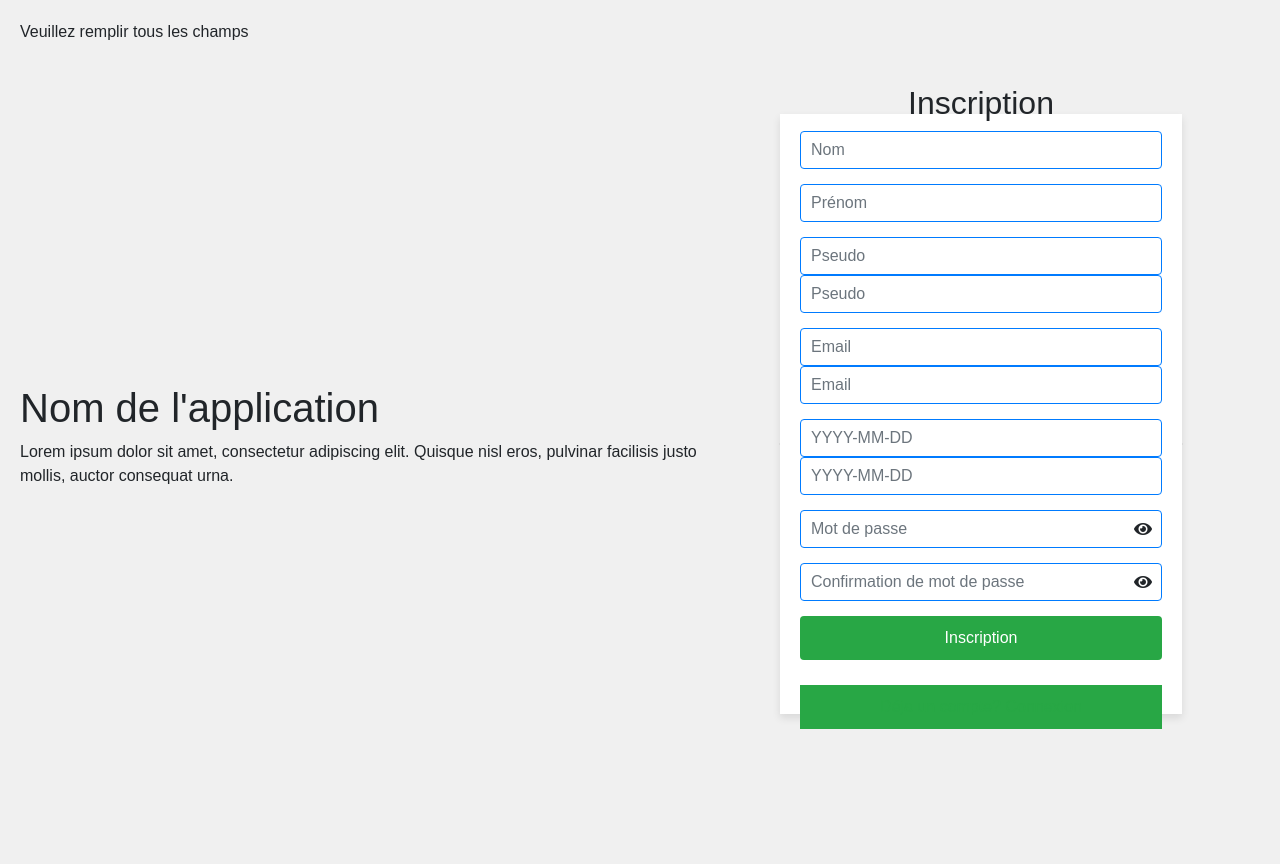
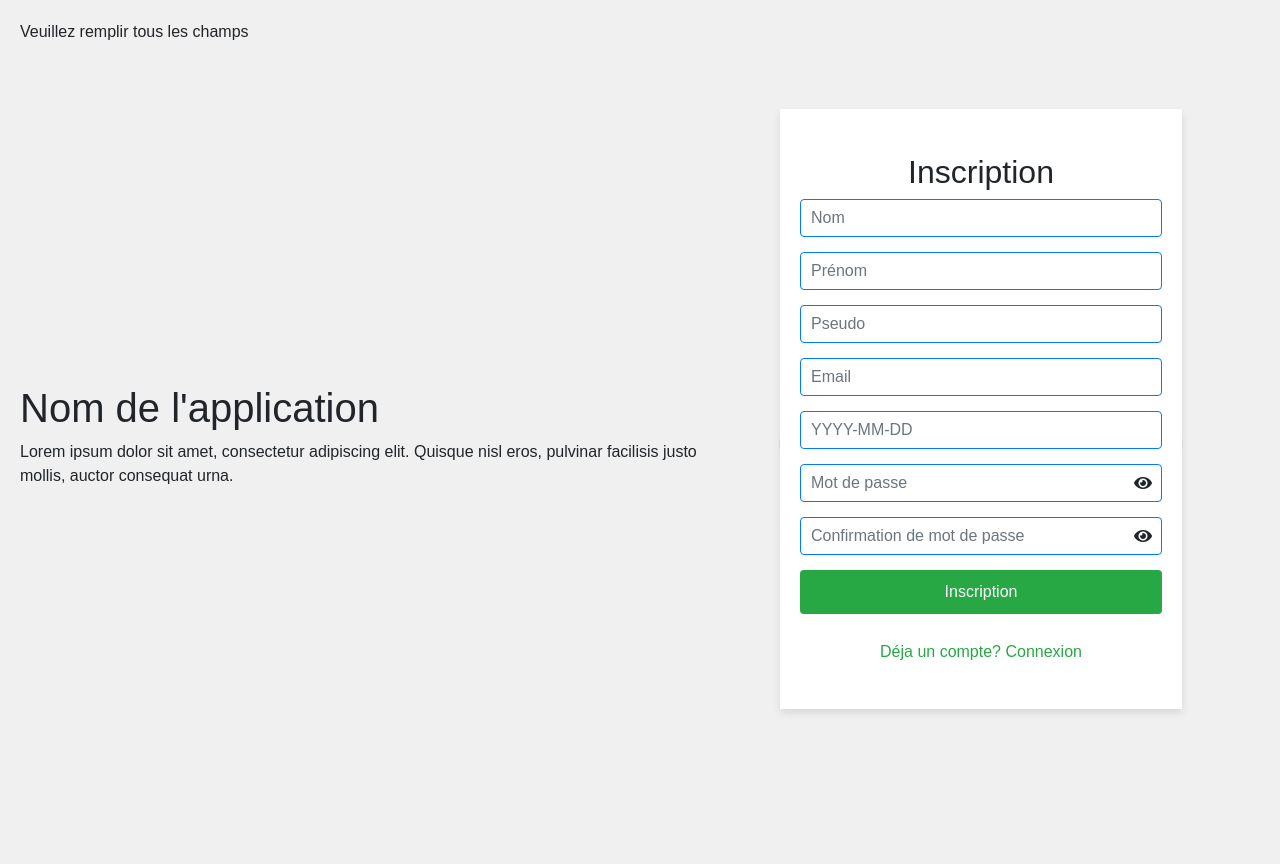
Before and after one commit to Emtarok/projet_TER, a PHP site: page /index.php?action=inscription in a window 1280 px wide. Run offline with PHP 8.4, Linux system fonts and the light colour scheme; some libraries are stand-ins or nearby versions.

Commit message:
Correction des bugs sur l'interface de connexion et d'inscription

```diff
--- a/controllers/inscription.controller.php
+++ b/controllers/inscription.controller.php
@@ -3,6 +3,7 @@
 require_once __DIR__ . '/../models/inscription.model.php';
 
 function handle_request() {
+    // ...code pour gérer l'action inscription...
     if(!isset($_POST['nom'], $_POST['prenom'], $_POST['email'], $_POST['date_naissance'], $_POST['pseudo'], $_POST['password'])){
         echo "Veuillez remplir tous les champs";
         require_once __DIR__ . '/../views/inscription.view.php';
@@ -19,12 +20,10 @@
         $response = set_data($nom, $prenom, $email, $date_naissance, $pseudo, $password_h);
         if($response['success']){
             echo $response['message'];
-            header('Location: index.php?action=connexion');
             require_once __DIR__ . '/../views/connexion.view.php';
             exit();
         }else{
             echo $response['message'];
-            header('Location: index.php?action=inscription');
             require_once __DIR__ . '/../views/inscription.view.php';
             exit();
         }
--- a/index.php
+++ b/index.php
@@ -56,6 +56,10 @@
         require_once __DIR__ . '/controllers/creation.controller.php';
         break;
 
+    case 'update_profile':
+        require_once __DIR__ . '/controllers/profil.controller.php';
+        break;
+
     case 'delete':
         require_once __DIR__ . '/controllers/creation.controller.php';
         break;
--- a/public/css/style.css
+++ b/public/css/style.css
@@ -278,18 +278,9 @@
     resize: none;
 }
 
-<<<<<<< HEAD
 .input-error {
     border: 2px solid red;
     background-color: #ffcccc;
-=======
-/* css pour la croix rouge de suppresion des utilisateurs selectionnes dans l'autocompletion*/
-
-.croix {
-    color: #1c87c9;
-    text-shadow: 2px 2px 4px #00ffff;
-    font-size: 30px;
->>>>>>> f8c96c1125959048f5b8a544577af6e071bc788d
 }
 
 .error-message {
--- a/views/inscription.view.php
+++ b/views/inscription.view.php
@@ -31,32 +31,23 @@
                         </div>
                         <div class="form-group">
                             <input type="text" class="form-control" id="pseudo" name="pseudo" placeholder="Pseudo">
-                            <input type="text" class="form-control" id="pseudo" name="pseudo" placeholder="Pseudo">
                         </div>
                         <div class="form-group">
-                            <input type="text" class="form-control" id="email" name="email" placeholder="Email">
-                            <div class="error-message" id="msg-email"></div>
                             <input type="text" class="form-control" id="email" name="email" placeholder="Email">
                             <div class="error-message" id="msg-email"></div>
                         </div>
                         <div class="form-group">
                             <input type="text" class="form-control"id="date_naissance" name="date_naissance" placeholder="YYYY-MM-DD">
                             <div class="error-message" id="msg-date"></div>
-                            <input type="text" class="form-control"id="date_naissance" name="date_naissance" placeholder="YYYY-MM-DD">
-                            <div class="error-message" id="msg-date"></div>
                         </div>
-                        <div class="form-group" id="msg-password1">
                         <div class="form-group" id="msg-password1">
                             <input type="password" class="form-control" id="signup-password" name="password" placeholder="Mot de passe">
                             <i class="fas fa-eye password-toggle" onclick="togglePassword('signup-password', this)"></i>
                             <div class="error-message" id="msg-password1"></div>
-                            <div class="error-message" id="msg-password1"></div>
                         </div>
-                        <div class="form-group" id="msg-password2">
                         <div class="form-group" id="msg-password2">
                             <input type="password" class="form-control" id="signup-confirm-password" name="confirm_password" placeholder="Confirmation de mot de passe">
                             <i class="fas fa-eye password-toggle" onclick="togglePassword('signup-confirm-password', this)"></i>
-                            <div class="error-message" id="msg-password2"></div>
                             <div class="error-message" id="msg-password2"></div>
                         </div>
                         <div class="form-group">
```
Also changed, not shown: controllers/profil.controller.php (+17 -0 lines).
